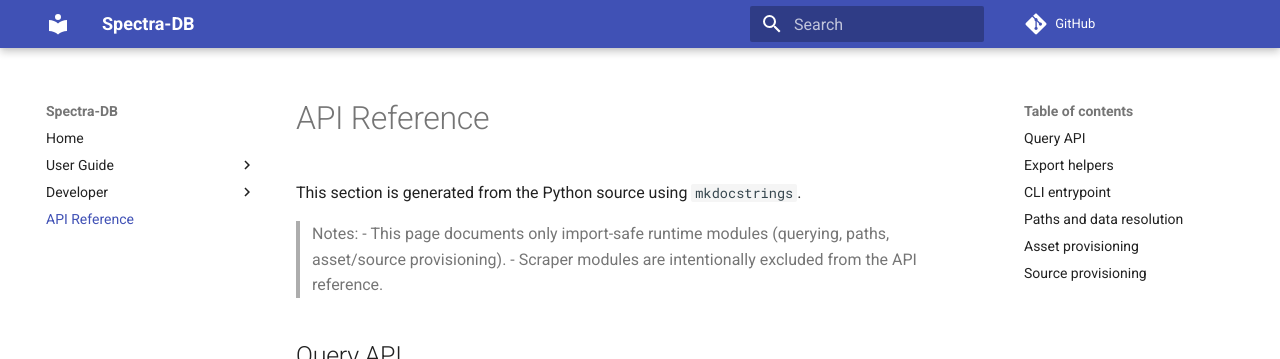
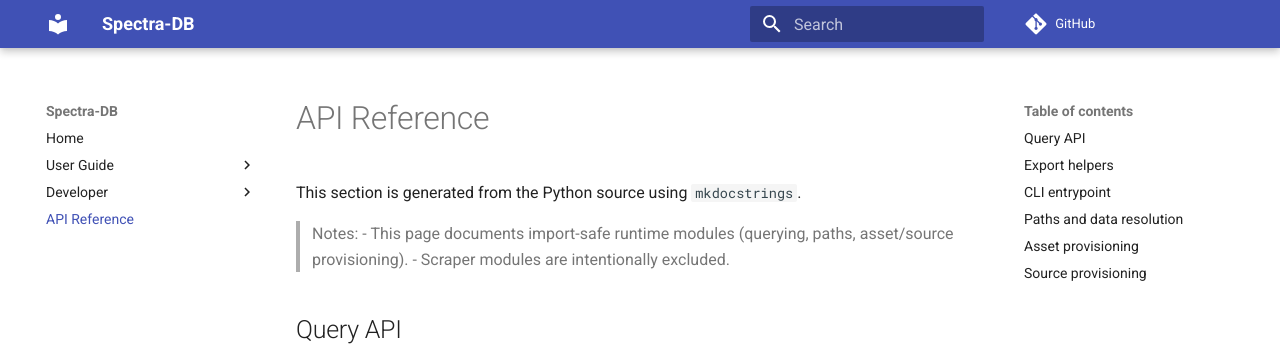
Before and after one commit to Reesverleur/spectra-db, an MkDocs documentation site: the page built from docs/reference.md, in a window 1280 px wide and 900 px high, cut to the strip 0-359 px from the top of the window. Built offline with MkDocs 1.6.1 and Material for MkDocs 9.7.7, drawn with Linux system fonts in a browser that asks for light colours; comment, search, counter and statistics services are not loaded.

Commit message:
corrected doc generation pipeline

```diff
--- a/docs/reference.md
+++ b/docs/reference.md
@@ -3,8 +3,8 @@
 This section is generated from the Python source using `mkdocstrings`.
 
 > Notes:
-> - This page documents only import-safe runtime modules (querying, paths, asset/source provisioning).
-> - Scraper modules are intentionally excluded from the API reference.
+> - This page documents import-safe runtime modules (querying, paths, asset/source provisioning).
+> - Scraper modules are intentionally excluded.
 
 ## Query API
 
--- a/mkdocs.yml
+++ b/mkdocs.yml
@@ -17,6 +17,9 @@
   - mkdocstrings:
       handlers:
         python:
+          # Load modules directly from the repo source tree. This avoids any ambiguity
+          # about install paths in CI and makes docs builds more robust.
+          paths: [src]
           options:
             docstring_style: google
             show_source: true
```
Also changed, not shown: docs/README.md (deleted, +0 -12 lines), 2 other files.
